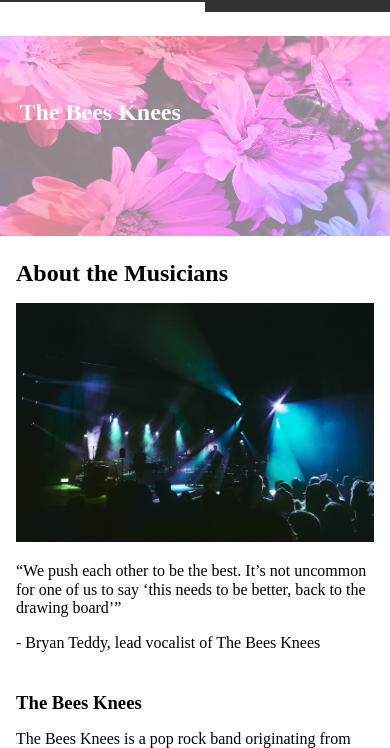
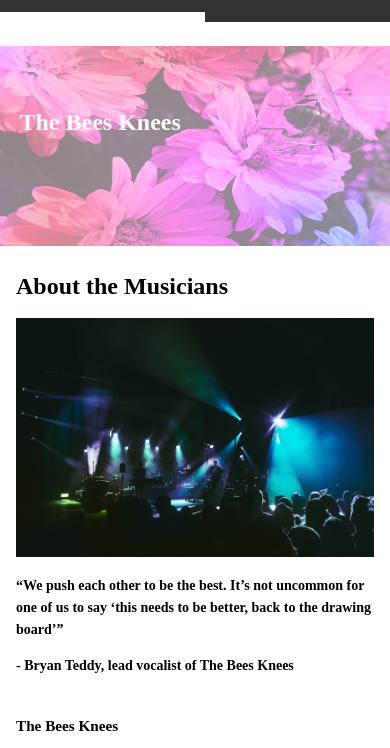
Before and after one commit to lpkathe/Bandsite, a plain HTML site: page sprint-one/index.html in a window 390 px wide. Shown: the part 109-857 px from the top of the page. Drawn offline with Linux system fonts and the light colour scheme.

Commit message:
mobile complete

```diff
--- a/sprint-one/index.html
+++ b/sprint-one/index.html
@@ -13,26 +13,34 @@
 <main>
     <header class="header">
         <img class="logo" src="./assets/Logo/Logo-bandsite.svg" alt="Logo-bandsite">
+
             <nav class="header__nav">
+
             <h3 class="header__nav__tittle"><a class="header__link" href="#">Biography</a></h3>
+
             <h3 class="header__nav__tittle"> <a class="header__link" href="#">Shows</a></h3>
             </nav>
     </header>
-        <section >
+
+    <section>
         <article class="section1"><img class="section1__image" src="./assets/images/hero-bio.jpg" alt="Hero-Image">
+
         <h2 class="section1__tittle">The Bees Knees</h2>
             </article>
     <article>
-        <h2>About the Musicians</h2>
+        <h2 class="tittle-text">About the Musicians</h2>
             <img class="section2__image" src="../sprint-one/assets/images/band.jpg" alt="Band">
-        <p>
+
+            <p class="sub-text">
             “We push each other to be the best. It’s not uncommon for one of us to say ‘this needs to be better, back to the drawing board’”
             </p>
-        <p>
+
+            <p class="sub-text">
             - Bryan Teddy, lead vocalist of The Bees Knees
             </p>
     </article>
-    <article>
+
+        <article class="text">
         <h3>The Bees Knees</h3>
         <p>
             The Bees Knees is a pop rock band originating from San Francisco, California. The band consists of lead vocalist Bryan Teddy, guitarist Mack Tolkens, guitarist Andrew Green, bassist Kent Zulkee and drummer Freddie Fischer. The band achieved its first commercial success as an unsigned act, drawing attention from manager Cam Adams. Having worked with other popular acts (The Elephant In The Room, One Trick Pony, The Cat’s Meow), Adams was confident the band could succeed even further, pushing them to sign with Magenta Records.
@@ -40,11 +48,11 @@
         <p>
             From there, the band has soared, gaining international recognition and ranking in the top 10 on the Poster Charts. New fans immediately fell in love with the band’s original and organic attitude, solidifying their place as one of the hottest and fastest up and coming acts of this century. Fans affectionately refer to themselves as “The Hive” and are drawn to their candid and authentic performances on stage. Looking forward to touring in the future, The Bees Knees are currently recording their second studio album, looking to be released in late 2021.
         </p>
+    </article>
 
 
-    </article>
     <article class="section4">
-        <h2>Photo Gallery</h2>
+        <h2 class="tittle-text">Photo Gallery</h2>
         <img src="./assets/images/Photo-gallery-1.jpg" alt="Photo Gallery">
         <img src="./assets/images/Photo-gallery-2.jpg" alt="Photo Gallery">
         <img src="./assets/images/Photo-gallery-3.jpg" alt="Photo Gallery">
@@ -56,13 +64,18 @@
         <img src="./assets/images/Photo-gallery-9.jpg" alt="Photo Gallery">
     </article>
   </section>
+
+
   <footer class="footer">
-      <h2>Get in Touch</h2>
+
+    <h2 class="tittle-text">Get in Touch</h2>
+
     <div class="icons">
         <a href="https://www.instagram.com/"><img src="../sprint-one/assets/Icons/SVG/Icon-instagram.svg" alt="Instagram"></a>
         <a href="https://www.facebook.com/"><img src="../sprint-one/assets/Icons/SVG/Icon-facebook.svg" alt="Instagram"></a>
         <a href="https://twitter.com/"><img src="./assets/Icons/SVG/Icon-twitter.svg" alt="Instagram"></a>
-    </div>
+
+    </div class="text>
         <p class="strong-text">Cam Adams <span>The Bees Knees Management</span></p>
 
         <p>503 Broadway Penthouse <span>New York, NY 10012, USA</span></p>
@@ -85,15 +98,6 @@
 
         <p>Copyright The Bees Knees © 2021 All Rights Reserved</p>
 
-
-
-
-
-
-
-
-
-
   </footer>
 </main>
 </body>
--- a/sprint-one/styles/style.scss
+++ b/sprint-one/styles/style.scss
@@ -2,26 +2,55 @@ $BandSite-Black: #323232;
 $White: #ffffff;
 $paddingGeneric: 16px;
 $paddingtop: 24px;
-
-@mixin demi{
+@mixin header-section{
+    font-size: 24px;
+    line-height: 32px;
+    font-family: url("/sprint-one/assets/Font/AvenirNextLTPro-Bold.otf");
+    font-weight: 700;
+}
+@mixin sub-header{
     font-size: 14px;
     line-height: 22px;
     font-family: url("/sprint-one/assets/Font/AvenirNextLTPro-Demi.otf");
+    font-weight: 600;
 }
+@mixin body-footer{
+    font-size: 13px;
+    line-height: 18px;
+    font-family: url("/sprint-one/assets/Font/AvenirNextLTPro-Regular.otf");
+    font-weight: 400;
+}
+@mixin labels{
+    font-size: 10px;
+    line-height: 20px;
+    font-family: url("/sprint-one/assets/Font/AvenirNextLTPro-Bold.otf");
+    font-weight: 700;
+}
+
 @mixin padding-container{
     padding-top: $paddingtop;
     padding-left: $paddingGeneric;
     padding-right: $paddingGeneric;
 }
 
-
-
 main{
     display: grid;
     grid-template-columns:16px auto 16px auto 16px auto 16px auto 16px auto 16px auto 16px;
 }
+
 article, footer{
     @include padding-container;
+}
+
+.tittle-text{
+    @include header-section
+}
+
+.sub-text{
+    @include sub-header
+}
+.text{
+@include body-footer
 }
 
 .logo{
@@ -29,6 +58,7 @@ article, footer{
     max-width:120px;
     margin: 4% auto;
 }
+
 .header{
     display: flex;
     background-color:$BandSite-Black;
@@ -36,30 +66,26 @@ article, footer{
     margin: 0;
     width: 100vw;
     height: fit-content;
+
     &::after{
         border: 5px solid $White;
         content:"";
         width: 50%;
-
     }
-
 
     &__link{
         color: $White;
         text-decoration: none;
+        @include header-section
+    }
 
-    }
     &__nav{
         display: flex;
         justify-content: space-around;
 
-
-
         &__tittle{
             margin: 5%;
             cursor: pointer;
-
-
         }
     }
 }
@@ -85,17 +111,21 @@ article, footer{
     height: inherit;
     line-height: 200px;
     }
+
 }
 .section2__image{
     width: 100%;
 }
+
 h2, h3{
     margin: 0 0 $paddingGeneric 0;
 }
+
 .section4 img{
     width: 100%;
     padding-bottom: $paddingGeneric;
 }
+
 .footer{
     background-color:$BandSite-Black;
     color: $White;
@@ -110,21 +140,23 @@ h2, h3{
     }
 
 }
+
 span{
-display: block;
+    display: block;
 }
 
 .strong-text{
     font-weight: 700;
 }
+
 p:last-child{
     margin: 0;
     padding-bottom: $paddingGeneric;
 }
+
 .icons{
     padding: $paddingGeneric 0;
     display: flex;
     justify-content: space-between;
     width: 40%;
-
 }
```
Also changed, not shown: sprint-one/styles/style.css. Lines whose indentation alone changed are shown as unchanged.
